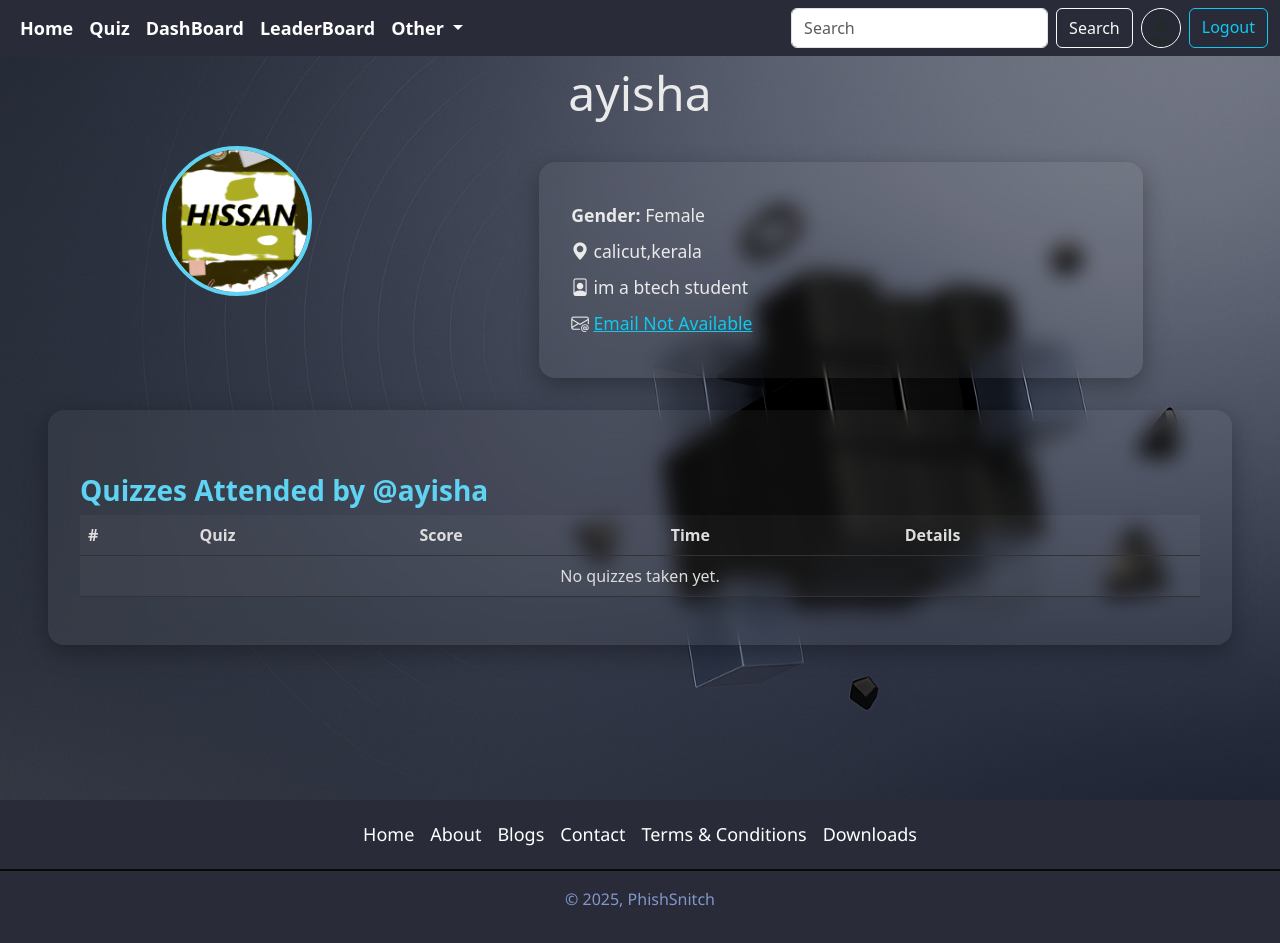
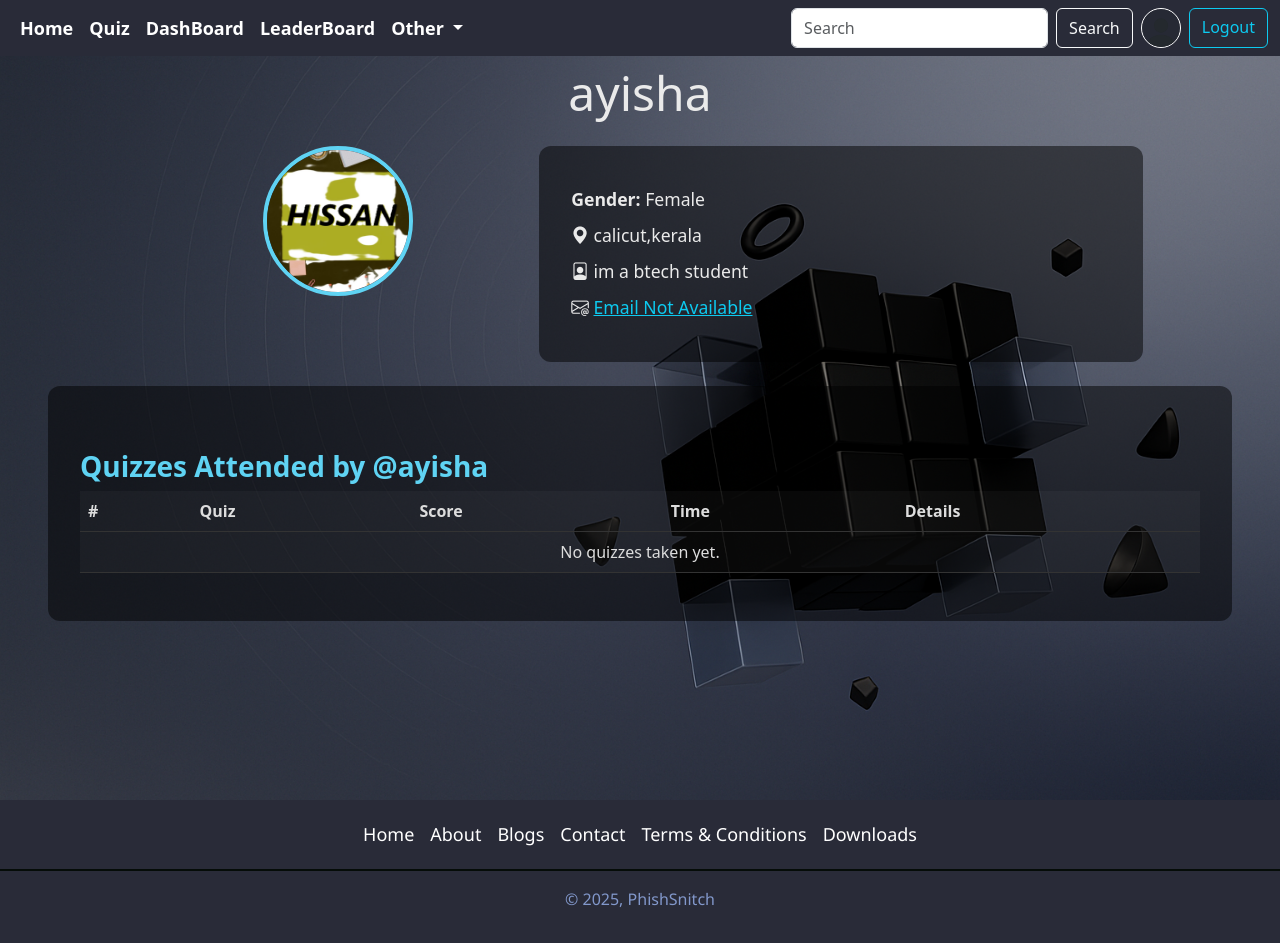
Before and after one commit to Mehraayisha/PhishSnitch, a Django app: a page that uses templates/profile.html in a window 1280 px wide. Run offline with Django 5.2, Linux system fonts and the light colour scheme; a user stored in the database is signed in; data comes from the database, SQL or seed files in the repository.

Commit message:
ui profile

```diff
--- a/templates/profile.html
+++ b/templates/profile.html
@@ -16,13 +16,9 @@
   }
 
   .card-glass {
-    background: rgba(255, 255, 255, 0.05);
-    border-radius: 16px;
-    padding: 2rem;
-    margin: 1rem auto;
-    box-shadow: 0 8px 24px rgba(0, 0, 0, 0.3);
-    backdrop-filter: blur(10px);
-    -webkit-backdrop-filter: blur(10px);
+   background-color: rgba(0, 0, 0, 0.5); /* Semi-transparent background for better readability */
+        padding: 2rem;
+        border-radius: 12px;
   }
 
   .profile-img {
@@ -72,10 +68,10 @@
   {% endif %}
 
   <div class="row justify-content-center">
-    <div class="col-md-4 text-center">
+    <div class="col-md-4 text-center ">
       <img src="{{ user_profile2.profile_image.url }}" alt="user profile" class="profile-img mb-3">
     </div>
-    <div class="col-md-6 card-glass profile-data">
+    <div class="col-md-6 card-glass profile-data md-4">
       <h2>{{ user_profile2.full_name }}</h2>
       <p><strong>Gender:</strong> {{ user_profile2.gender }}</p>
       <p><i class="bi bi-geo-alt-fill"></i> {{ user_profile2.location }}</p>
@@ -86,7 +82,7 @@
     </div>
   </div>
 
-  <div class="card-glass">
+  <div class="card-glass mt-4">
     <h3 class="section-title">Quizzes Attended by @{{ user_profile2.user.username }}</h3>
     <div class="table-responsive">
       <table class="table table-hover quiz-table">
```
Also changed, not shown: templates/dashboard.html (+5 -10 lines).
